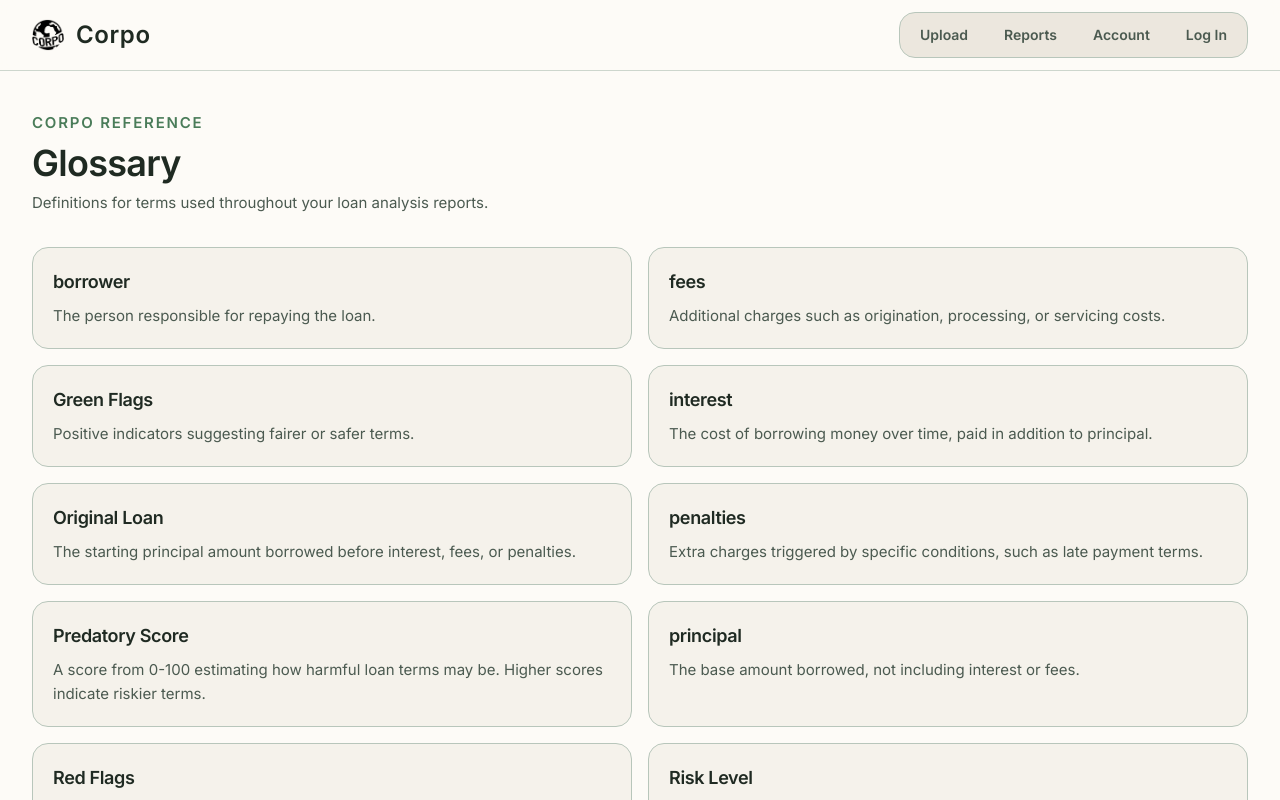
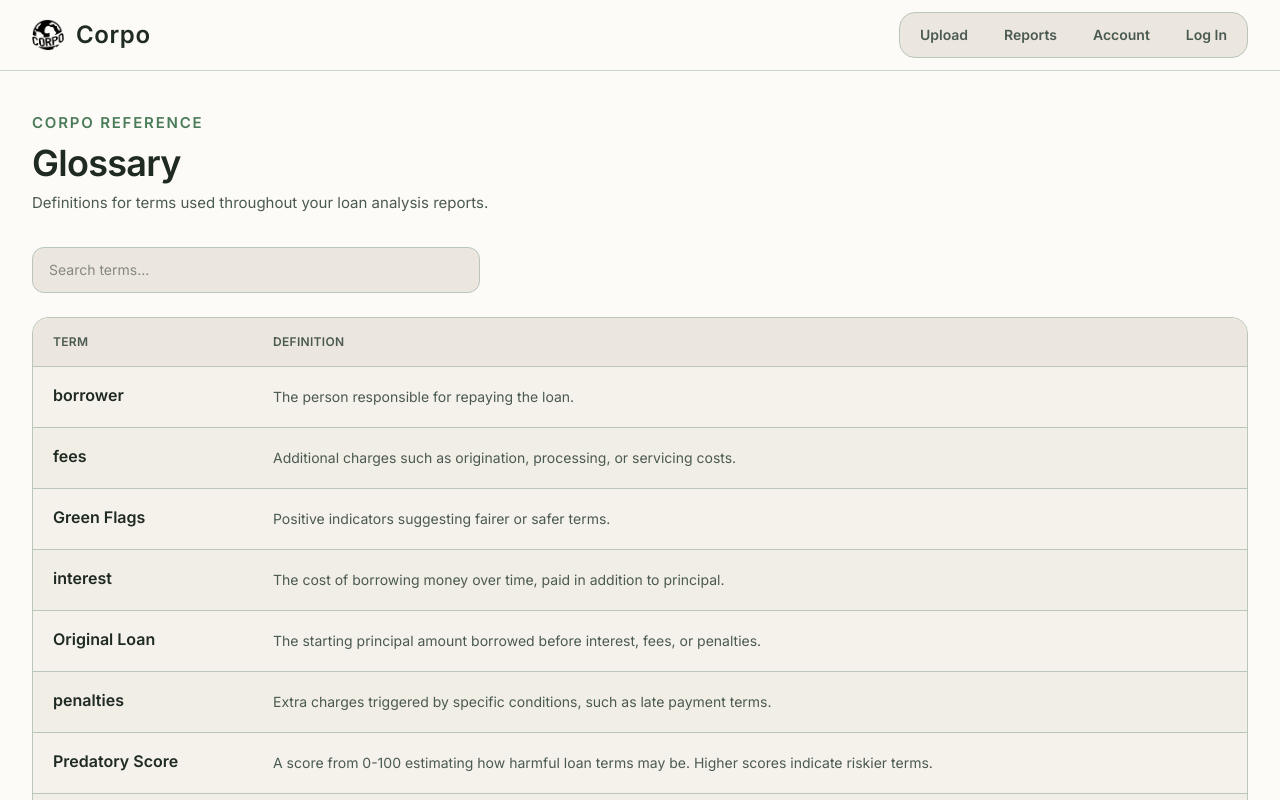
Before and after one commit to JderenthalCS/Corpo, a React (Vite) app: page /glossary in a window 1280 px wide. Shown: the top 800 px of the page. Built offline with nearby package versions, Linux system fonts and the light colour scheme; no server answers.

Commit message:
fixed glossary

```diff
--- a/src/pages/GlossaryPage.jsx
+++ b/src/pages/GlossaryPage.jsx
@@ -1,9 +1,16 @@
+import { useState } from "react";
 import { FINANCE_GLOSSARY, glossaryTermId } from "../lib/financeGlossary";
 
 export default function GlossaryPage() {
-  const entries = Object.entries(FINANCE_GLOSSARY).sort((a, b) =>
-    a[0].localeCompare(b[0])
-  );
+  const [search, setSearch] = useState("");
+
+  const entries = Object.entries(FINANCE_GLOSSARY)
+    .filter(
+      ([term, def]) =>
+        term.toLowerCase().includes(search.toLowerCase()) ||
+        def.toLowerCase().includes(search.toLowerCase())
+    )
+    .sort((a, b) => a[0].localeCompare(b[0]));
 
   return (
     <section>
@@ -17,17 +24,43 @@ export default function GlossaryPage() {
         Definitions for terms used throughout your loan analysis reports.
       </p>
 
-      <div className="grid gap-4 md:grid-cols-2">
-        {entries.map(([term, definition]) => (
-          <article
-            key={term}
-            id={glossaryTermId(term)}
-            className="scroll-mt-24 rounded-2xl border border-[var(--border)] bg-[var(--surface)] p-5"
-          >
-            <h2 className="mb-2 text-lg font-bold text-[var(--text)]">{term}</h2>
-            <p className="text-sm leading-7 text-[var(--text-muted)]">{definition}</p>
-          </article>
-        ))}
+      <input
+        value={search}
+        onChange={(e) => setSearch(e.target.value)}
+        placeholder="Search terms..."
+        className="mb-6 w-full max-w-md rounded-xl border border-[var(--border)] bg-[var(--surface-strong)] px-4 py-3 text-sm text-[var(--text)] outline-none focus:border-[var(--accent)]"
+      />
+
+      <div className="overflow-hidden rounded-2xl border border-[var(--border)] bg-[var(--surface)]">
+        <table className="w-full text-left">
+          <thead className="sticky top-0 z-10 bg-[var(--surface-strong)] text-xs uppercase tracking-wide text-[var(--text-muted)]">
+            <tr>
+              <th className="px-5 py-4 font-semibold">Term</th>
+              <th className="px-5 py-4 font-semibold">Definition</th>
+            </tr>
+          </thead>
+
+          <tbody>
+            {entries.map(([term, definition], index) => (
+              <tr
+                key={term}
+                id={glossaryTermId(term)}
+                className={`border-t border-[var(--border)] ${
+                  index % 2 === 0
+                    ? "bg-[var(--surface)]"
+                    : "bg-[var(--surface-strong)]/40"
+                } transition hover:bg-[var(--surface-strong)]`}
+              >
+                <td className="w-[220px] px-5 py-4 align-top font-semibold text-[var(--text)]">
+                  {term}
+                </td>
+                <td className="px-5 py-4 text-sm leading-7 text-[var(--text-muted)]">
+                  {definition}
+                </td>
+              </tr>
+            ))}
+          </tbody>
+        </table>
       </div>
     </section>
   );
```
